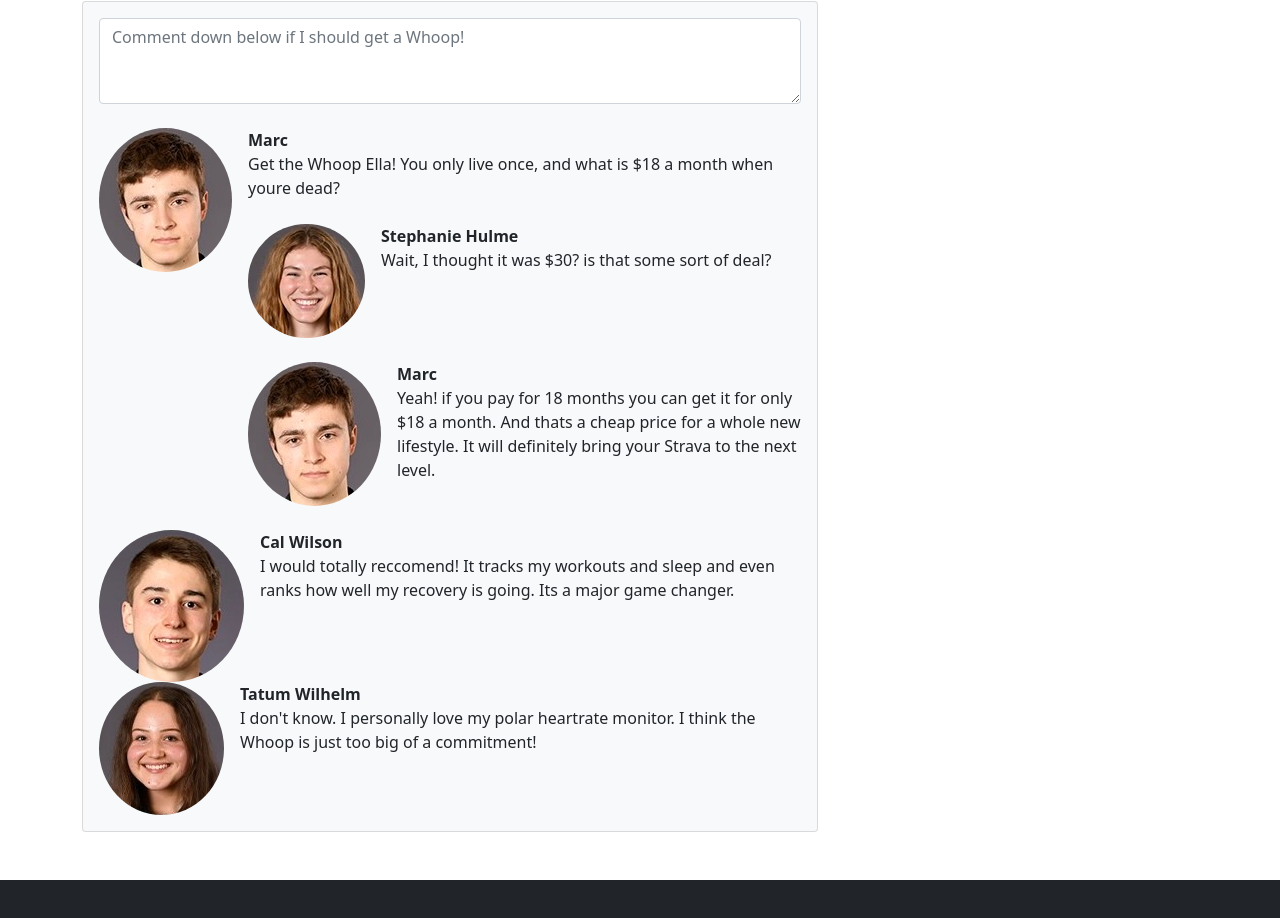
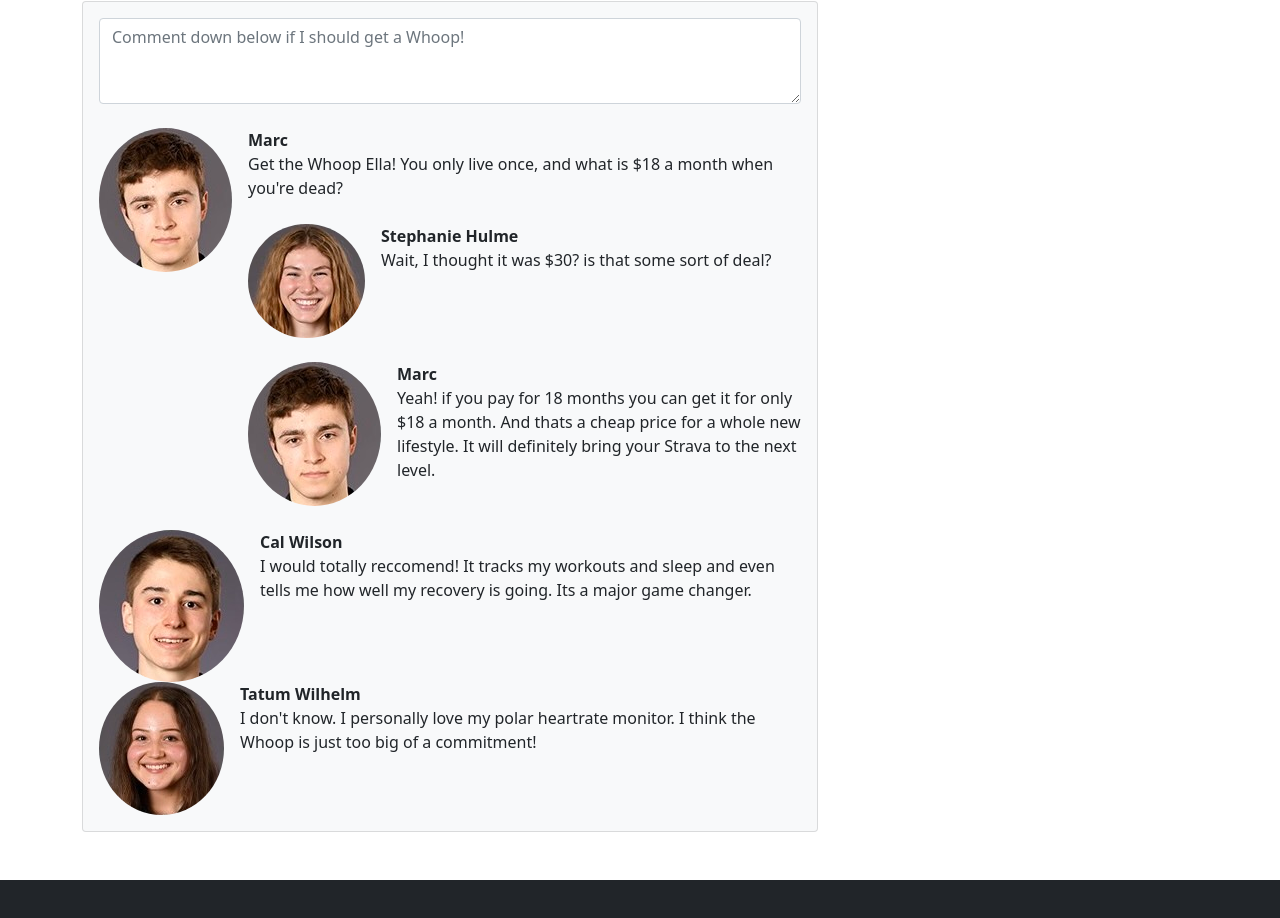
Before and after one commit to egersack/egersack.github.io, a plain HTML site: page index.html in a window 1280 px wide. Shown: the part 2920-3838 px from the top of the page. Drawn offline with nearby package versions, Linux system fonts and the light colour scheme.

Commit message:
Update index.html

```diff
--- a/index.html
+++ b/index.html
@@ -82,7 +82,7 @@
                                     <div class="flex-shrink-0"><img class="rounded-circle" src="marc.jpeg" alt="..." /></div>
                                     <div class="ms-3">
                                         <div class="fw-bold">Marc</div>
-                                        Get the Whoop Ella! You only live once, and what is $18 a month when youre dead?
+                                        Get the Whoop Ella! You only live once, and what is $18 a month when you're dead?
                                         <!-- Child comment 1-->
                                         <div class="d-flex mt-4">
                                             <div class="flex-shrink-0"><img class="rounded-circle" src="steph.jpeg" alt="..." /></div>
@@ -106,7 +106,7 @@
                                     <div class="flex-shrink-0"><img class="rounded-circle" src="cal.jpeg" alt="..." /></div>
                                     <div class="ms-3">
                                         <div class="fw-bold">Cal Wilson</div>
-                                        I would totally reccomend! It tracks my workouts and sleep and even ranks how well my recovery is going. Its a major game changer.
+                                        I would totally reccomend! It tracks my workouts and sleep and even tells me how well my recovery is going. Its a major game changer.
                                     </div>
                                 </div>
                                  <div class="d-flex">
```
